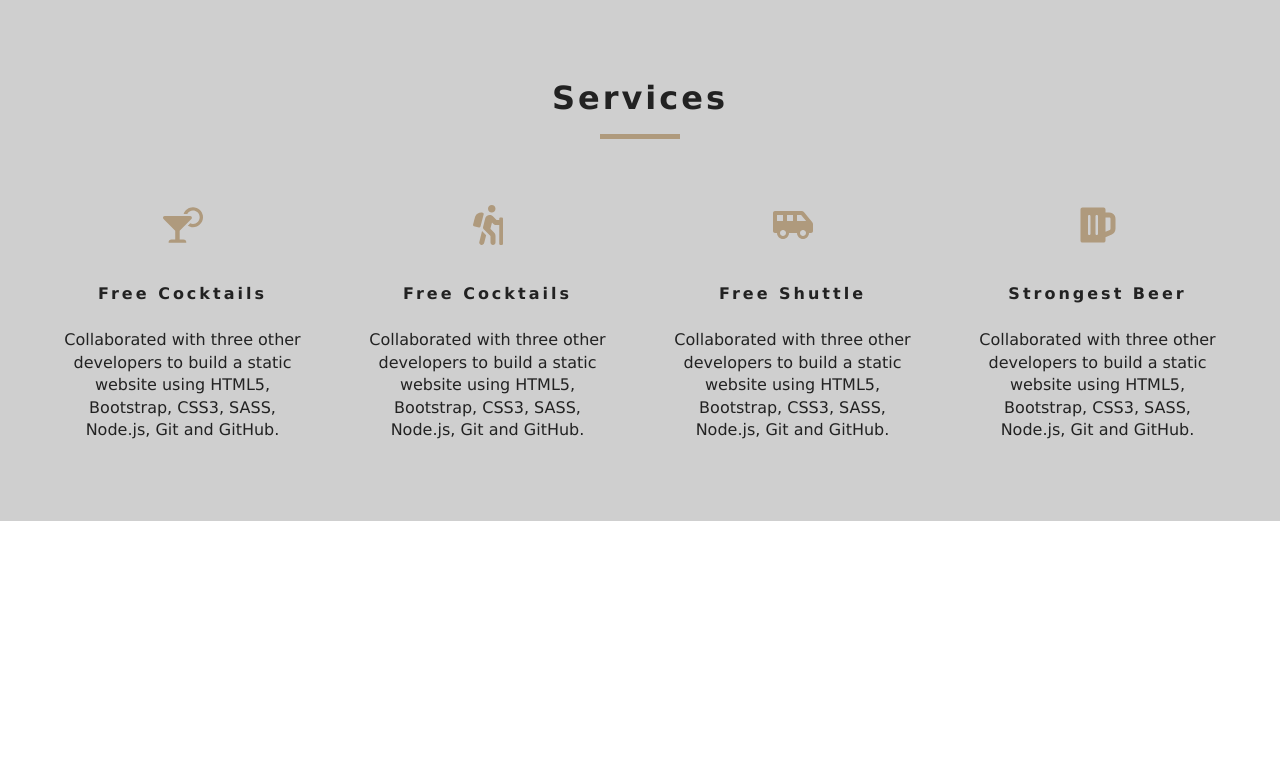
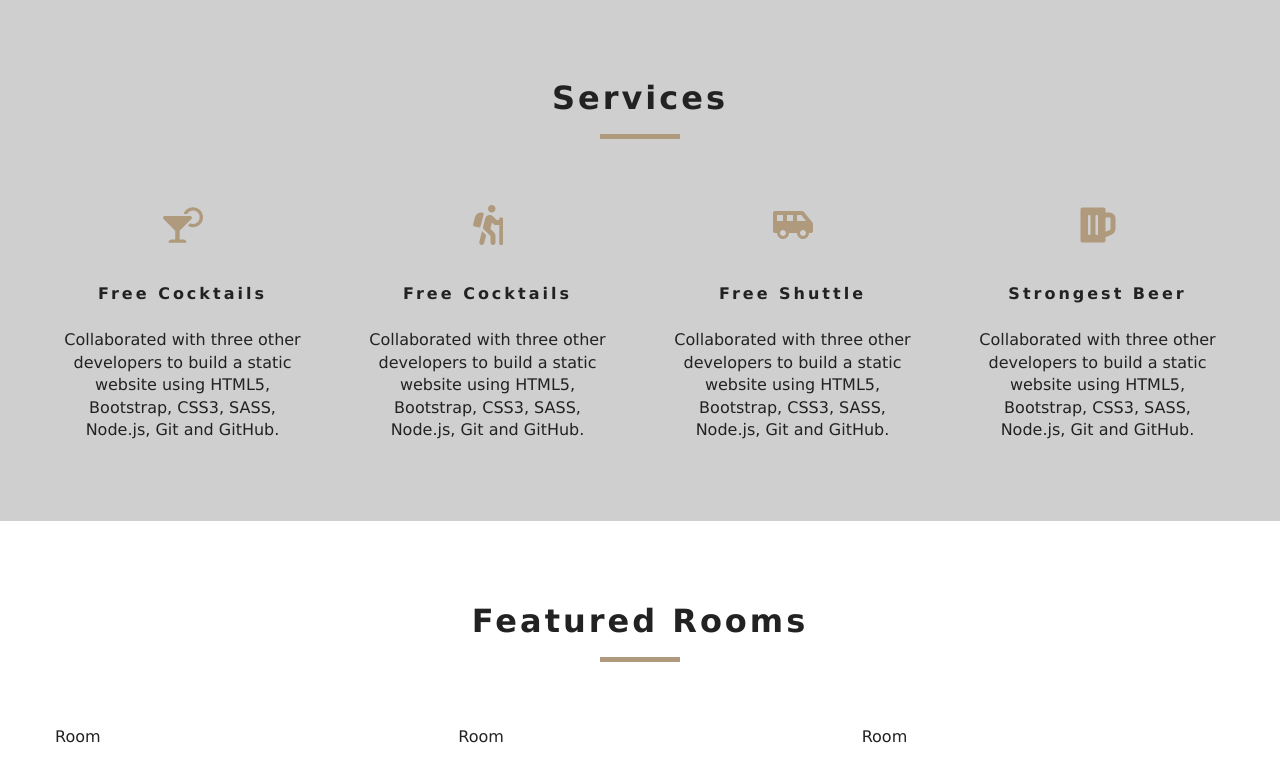
Before and after one commit to lario0913/beach-resort, a React (Create React App) app: page / in a window 1280 px wide. Shown: the part 802-1583 px from the top of the page. Before the commit the page ends 1323 px from the top, so only its background shows below. Built offline with nearby package versions, Linux system fonts and the light colour scheme.

Commit message:
created the room featuredRoom and loading components and rendered the featured rooms in the home components using context api

```diff
--- /dev/null
+++ b/src/components/FeaturedRooms.js
@@ -0,0 +1,26 @@
+import React, { Component } from 'react'
+import {RoomContext} from "../context"
+import Loading from './Loading'
+import Room from './Room'
+import Title from './Title'
+
+export class FeaturedRooms extends Component {
+    static contextType = RoomContext
+
+    render() {
+        let {loading, FeaturedRooms: rooms} = this.context
+         rooms = rooms.map(room => {
+            return <Room key={room.id} room={room} />
+        })
+        return (
+            <section className="featured-rooms">
+                <Title title="featured rooms"/>
+                <div className="featured-rooms-center">
+                    {loading ? <Loading /> : rooms}
+                </div>
+            </section>
+        )
+    }
+}
+
+export default FeaturedRooms
--- /dev/null
+++ b/src/components/Loading.js
@@ -0,0 +1,13 @@
+import React from 'react'
+import loadingGif from '../images/gif/loading-arrow.gif'
+
+function Loading() {
+    return (
+        <div className="loading">
+            <h4>rooms data loading</h4>
+            <img src={loadingGif} alt="loading data"/>
+        </div>
+    )
+}
+
+export default Loading
--- /dev/null
+++ b/src/components/Room.js
@@ -0,0 +1,11 @@
+import React from 'react'
+
+function Room() {
+    return (
+        <div>
+            Room
+        </div>
+    )
+}
+
+export default Room
--- a/src/context.js
+++ b/src/context.js
@@ -1,12 +1,44 @@
 import React, { Component } from 'react'
+import items from "./data"
 
 const RoomContext = React.createContext()
 
 class RoomProvider extends Component {
-    state={}
+    state={
+        rooms: [],
+        sortedRooms: [],
+        FeaturedRooms: [],
+        loading: true
+    }
+
+    componentDidMount(){
+        let rooms = this.formatData(items)
+        let FeaturedRooms = rooms.filter(room => room.featured === true)
+        this.setState({
+            rooms,
+            sortedRooms: rooms,
+            FeaturedRooms,
+            loading: false
+        })
+    }
+
+    formatData(items){
+        let tempItems = items.map(item => {
+            let id = item.sys.id
+            let images = item.fields.images.map(image => image.fields.file.url)
+            let room = {
+                         ...item.fields,
+                         images: images,
+                         id: id
+                        }
+            return room
+        })
+        return tempItems
+    }
+
     render() {
         return (
-            <RoomContext.Provider value="hello">
+            <RoomContext.Provider value={{...this.state}}>
                 {this.props.children}
             </RoomContext.Provider>
         )
--- a/src/data.js
+++ b/src/data.js
@@ -15,7 +15,7 @@
 import img11 from "./images/room-11.jpeg";
 import img12 from "./images/room-12.jpeg";
 
-const data = [
+const items = [
   {
     sys: {
       id: "1"
@@ -759,4 +759,4 @@
   }
 ];
 
-export default data
+export default items
--- a/src/pages/Home.js
+++ b/src/pages/Home.js
@@ -3,6 +3,7 @@
 import Banner from '../components/Banner'
 import { Link } from 'react-router-dom'
 import Services from '../components/Services'
+import FeaturedRooms from '../components/FeaturedRooms'
 
 function Home() {
     return (
@@ -15,6 +16,7 @@
                 </Banner>
             </Hero>
             <Services />
+            <FeaturedRooms />
         </>
     )
 }
```
Also changed, not shown: 1 other file (tests, documents, lock files or other folders).
